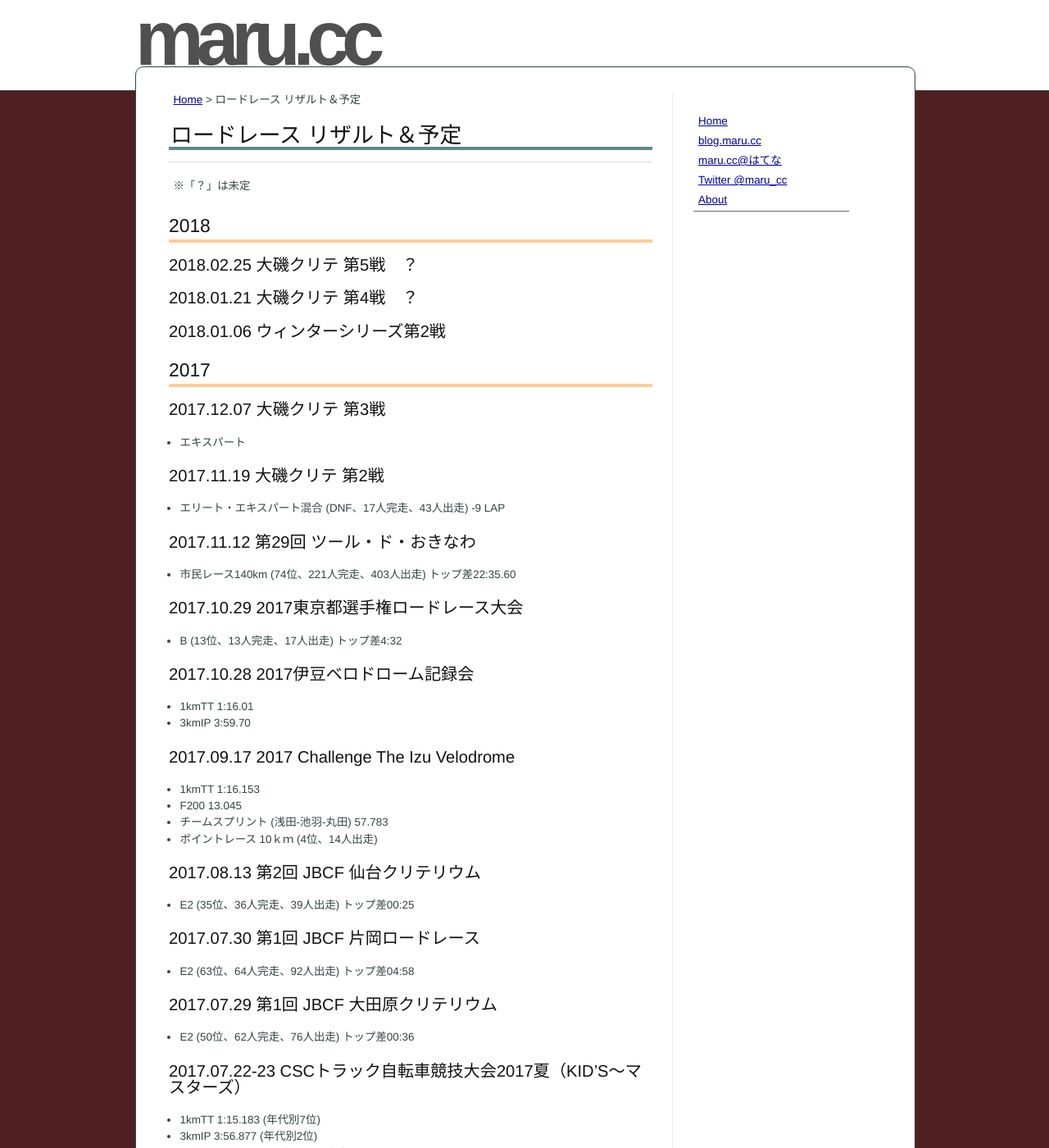
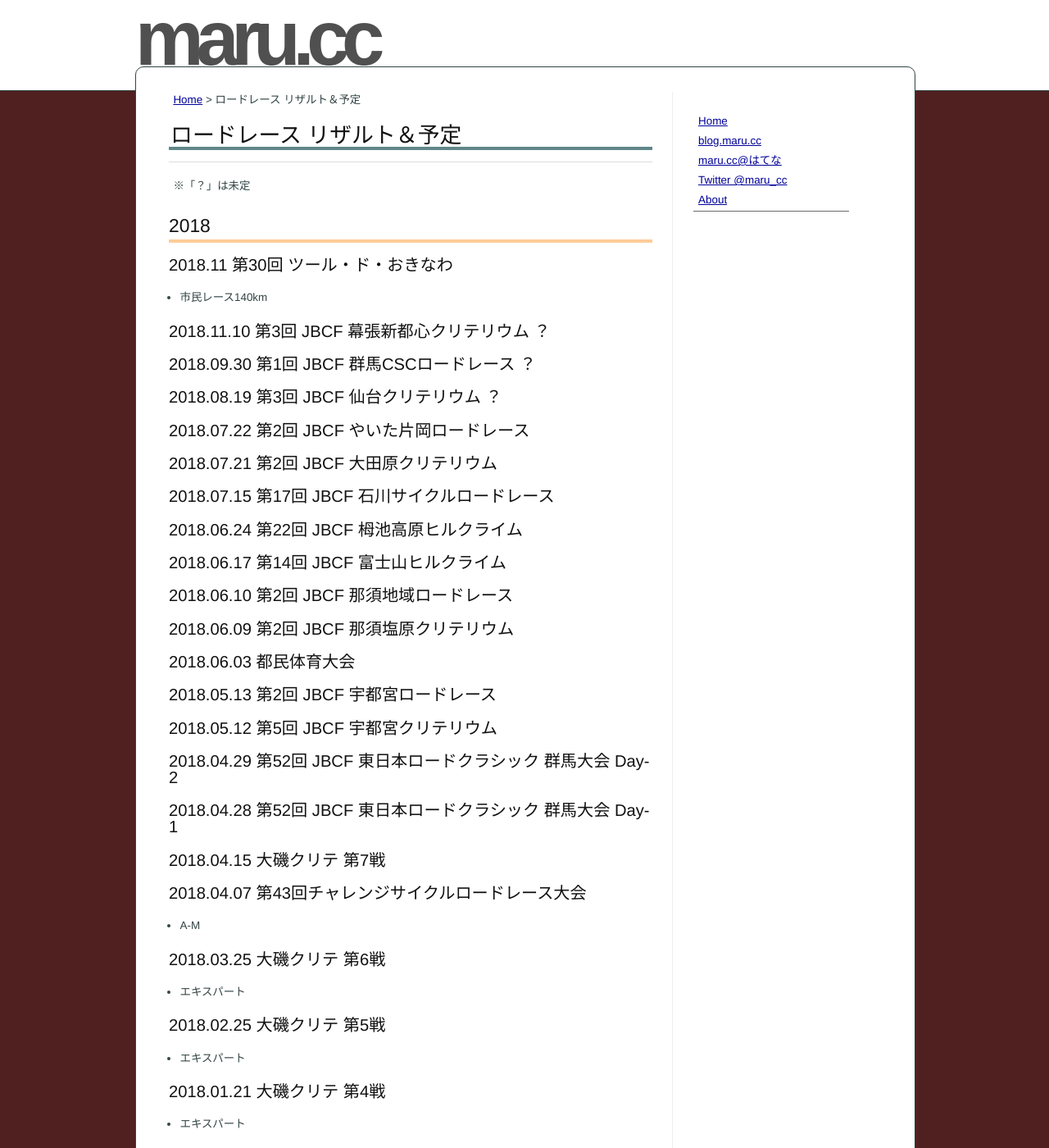
Before and after one commit to marucc/marucc.github.io, a Jekyll site: the page built from sports/results_bike.md, in a window 1280 px wide and 1400 px high. Shown: the whole window at 82% size. Built offline with Jekyll 4.4.1, drawn with Linux system fonts in a browser that asks for light colours.

Commit message:
Published with https://stackedit.io/

```diff
--- a/sports/results_bike.md
+++ b/sports/results_bike.md
@@ -13,9 +13,52 @@ markdown: kramdown
 
 ## 2018
 
-### 2018.02.25 大磯クリテ 第5戦　？
+### 2018.11 第30回 ツール・ド・おきなわ
+* 市民レース140km
 
-### 2018.01.21 大磯クリテ 第4戦　？
+### 2018.11.10 第3回 JBCF 幕張新都心クリテリウム ？
+
+### 2018.09.30 第1回 JBCF 群馬CSCロードレース ？
+
+### 2018.08.19 第3回 JBCF 仙台クリテリウム ？
+
+### 2018.07.22 第2回 JBCF やいた片岡ロードレース
+
+### 2018.07.21 第2回 JBCF 大田原クリテリウム
+
+### 2018.07.15 第17回 JBCF 石川サイクルロードレース
+
+### 2018.06.24 第22回 JBCF 栂池高原ヒルクライム
+
+### 2018.06.17 第14回 JBCF 富士山ヒルクライム
+
+### 2018.06.10 第2回 JBCF 那須地域ロードレース
+
+### 2018.06.09 第2回 JBCF 那須塩原クリテリウム
+
+### 2018.06.03 都民体育大会
+
+### 2018.05.13 第2回 JBCF 宇都宮ロードレース
+
+### 2018.05.12 第5回 JBCF 宇都宮クリテリウム
+
+### 2018.04.29 第52回 JBCF 東日本ロードクラシック 群馬大会 Day-2
+
+### 2018.04.28 第52回 JBCF 東日本ロードクラシック 群馬大会 Day-1
+
+### 2018.04.15 大磯クリテ 第7戦
+
+### 2018.04.07 第43回チャレンジサイクルロードレース大会
+* A-M
+
+### 2018.03.25 大磯クリテ 第6戦
+* エキスパート
+
+### 2018.02.25 大磯クリテ 第5戦
+* エキスパート
+
+### 2018.01.21 大磯クリテ 第4戦
+* エキスパート
 
 ### 2018.01.06 ウィンターシリーズ第2戦
 
```
